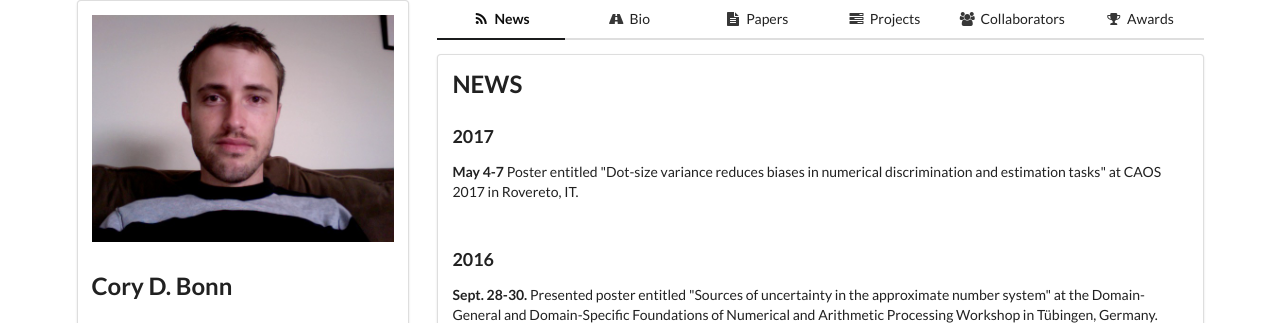
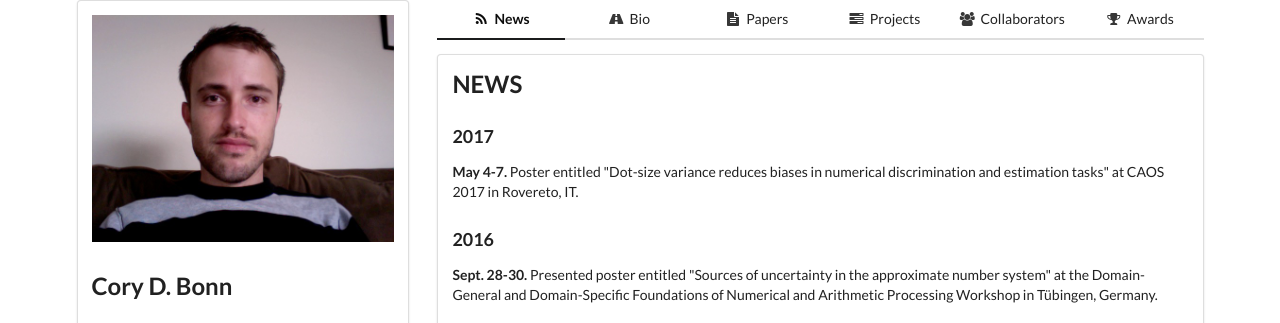
Before and after one commit to corydbonn/corydbonn.github.io, a plain HTML site: page index.html in a window 1280 px wide. Shown: the top 323 px of the page. Drawn offline with nearby package versions, Linux system fonts and the light colour scheme.

Commit message:
Edited commit for spacing

```diff
--- a/index.html
+++ b/index.html
@@ -71,7 +71,7 @@
 					<div class="ui active tab segment" id="newsFeed" data-tab="news">
 						<h2>NEWS</h2>
 						<h3>2017</h3>
-						<text><span class="dat">May 4-7</span> Poster entitled "Dot-size variance reduces biases in numerical discrimination and estimation tasks" at CAOS 2017 in Rovereto, IT.</text><br><br>
+						<text><span class="dat">May 4-7.</span> Poster entitled "Dot-size variance reduces biases in numerical discrimination and estimation tasks" at CAOS 2017 in Rovereto, IT.</text>
 						<h3>2016</h3>
 						<text><span class="dat">Sept. 28-30.</span> Presented poster entitled "Sources of uncertainty in the approximate number system" at the Domain-General and Domain-Specific Foundations of Numerical and Arithmetic Processing Workshop in T&uuml;bingen, Germany.</text><br><br>
 						<text><span class="dat">Feb. 16.</span> NEW WEBSITE!</text><br><br>
```
